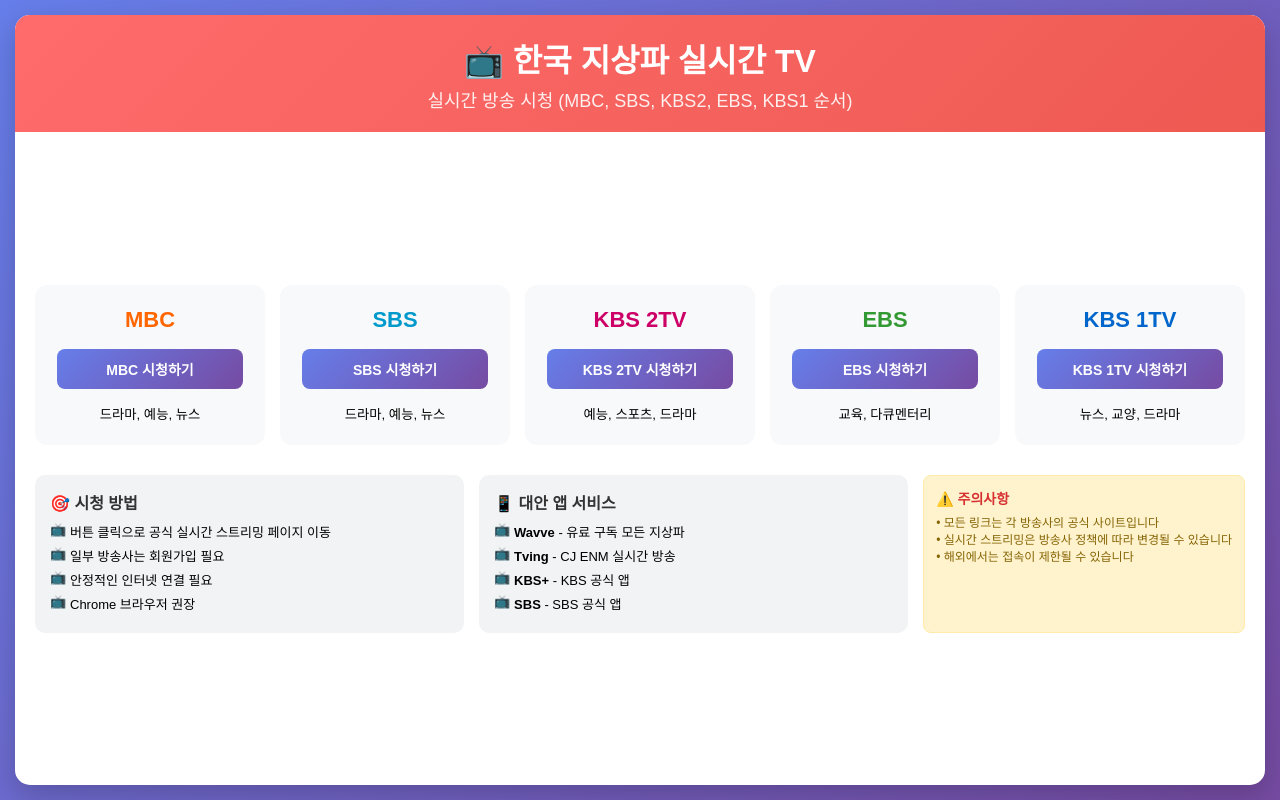
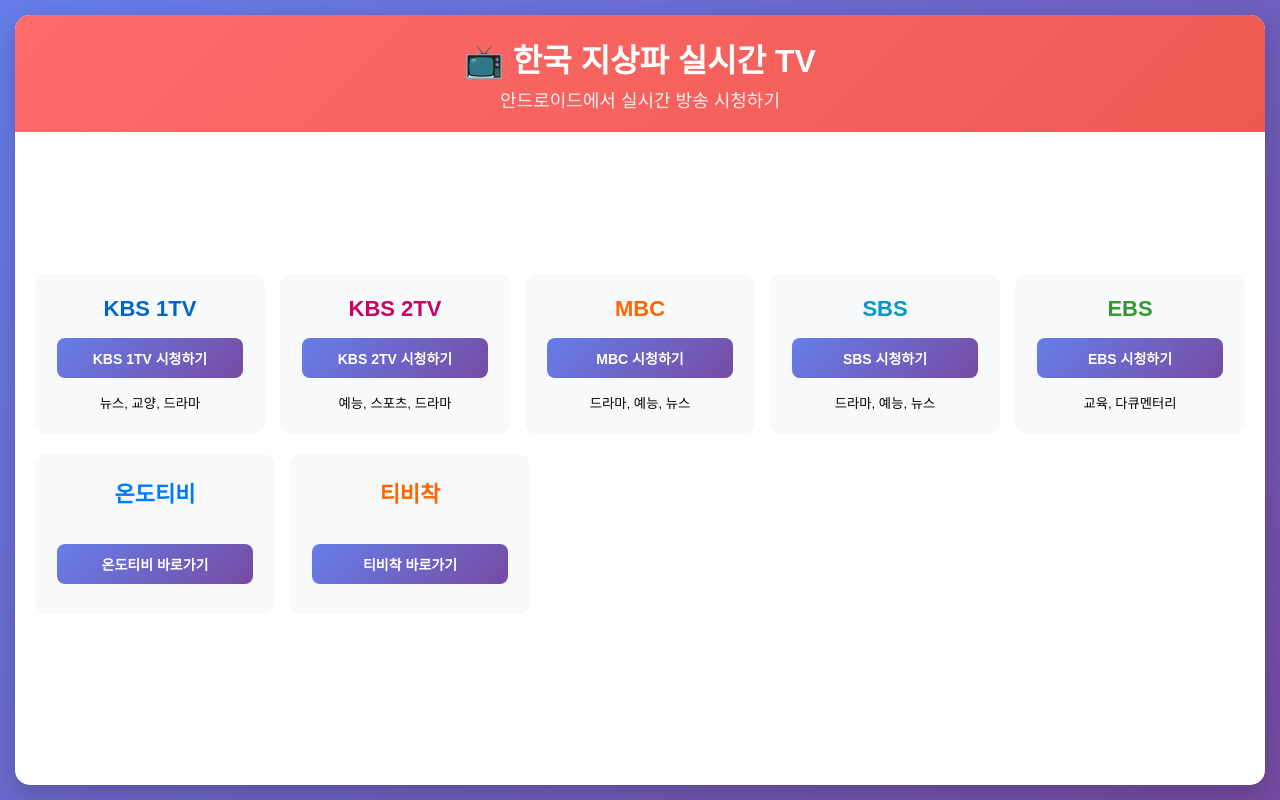
Before and after one commit to seong-geon-choi/rtv, a plain HTML site: page index.html in a window 1280 px wide. Drawn offline with Linux system fonts and the light colour scheme.

Commit message:
concat rtv and streaming

```diff
--- a/index.html
+++ b/index.html
@@ -3,110 +3,273 @@
 <head>
     <meta charset="UTF-8">
     <meta name="viewport" content="width=device-width, initial-scale=1.0">
-    <title>한국 지상파 실시간 TV (커스텀 순서)</title>
+    <title>한국 지상파 실시간 TV</title>
     <style>
-        /* index.html의 스타일 그대로 복사 */
-        * { margin: 0; padding: 0; box-sizing: border-box; }
-        body { font-family: 'Malgun Gothic', sans-serif; background: linear-gradient(135deg, #667eea 0%, #764ba2 100%); height: 100vh; padding: 15px; overflow: hidden; }
-        .container { width: 100%; height: 100%; background: white; border-radius: 15px; box-shadow: 0 10px 30px rgba(0,0,0,0.2); overflow: hidden; display: flex; flex-direction: column; }
-        .header { background: linear-gradient(135deg, #ff6b6b, #ee5a52); color: white; padding: 20px; text-align: center; flex-shrink: 0; }
-        .header h1 { font-size: 32px; margin-bottom: 5px; }
-        .header p { font-size: 18px; opacity: 0.9; }
-        .channels { flex: 1; padding: 20px; display: flex; flex-direction: column; justify-content: center; }
-        .channel-grid { display: flex; justify-content: space-between; gap: 15px; margin-bottom: 20px; }
-        .channel-card { background: #f8f9fa; border-radius: 12px; padding: 20px; text-align: center; transition: all 0.3s ease; border: 2px solid transparent; flex: 1; min-height: 160px; display: flex; flex-direction: column; justify-content: space-between; }
-        .channel-card:hover { transform: translateY(-5px); box-shadow: 0 8px 25px rgba(0,0,0,0.1); border-color: #667eea; }
-        .channel-logo { font-size: 22px; font-weight: bold; margin-bottom: 10px; color: #333; }
+        * {
+            margin: 0;
+            padding: 0;
+            box-sizing: border-box;
+        }
+
+        body {
+            font-family: 'Malgun Gothic', sans-serif;
+            background: linear-gradient(135deg, #667eea 0%, #764ba2 100%);
+            height: 100vh;
+            padding: 15px;
+            overflow: hidden;
+        }
+
+        .container {
+            width: 100%;
+            height: 100%;
+            background: white;
+            border-radius: 15px;
+            box-shadow: 0 10px 30px rgba(0,0,0,0.2);
+            overflow: hidden;
+            display: flex;
+            flex-direction: column;
+        }
+
+        .header {
+            background: linear-gradient(135deg, #ff6b6b, #ee5a52);
+            color: white;
+            padding: 20px;
+            text-align: center;
+            flex-shrink: 0;
+        }
+
+        .header h1 {
+            font-size: 32px;
+            margin-bottom: 5px;
+        }
+
+        .header p {
+            font-size: 18px;
+            opacity: 0.9;
+        }
+
+        .channels {
+            flex: 1;
+            padding: 20px;
+            display: flex;
+            flex-direction: column;
+            justify-content: center;
+        }
+
+        .channel-grid {
+            display: flex;
+            justify-content: flex-start;
+            gap: 15px;
+            margin-bottom: 20px;
+        }
+
+        .channel-card {
+            background: #f8f9fa;
+            border-radius: 12px;
+            padding: 20px;
+            text-align: center;
+            transition: all 0.3s ease;
+            border: 2px solid transparent;
+            flex: 1 1 0;
+            min-width: 200px;
+            min-height: 160px;
+            max-width: 240px;
+            display: flex;
+            flex-direction: column;
+            justify-content: space-between;
+        }
+
+        .channel-card:hover {
+            transform: translateY(-5px);
+            box-shadow: 0 8px 25px rgba(0,0,0,0.1);
+            border-color: #667eea;
+        }
+
+        .channel-logo {
+            font-size: 22px;
+            font-weight: bold;
+            margin-bottom: 10px;
+            color: #333;
+        }
+
         .kbs1 { color: #0066cc; }
         .kbs2 { color: #cc0066; }
         .mbc { color: #ff6600; }
         .sbs { color: #0099cc; }
         .ebs { color: #339933; }
-        .channel-btn { display: inline-block; width: 100%; padding: 10px 15px; background: linear-gradient(135deg, #667eea, #764ba2); color: white; text-decoration: none; border-radius: 8px; font-weight: bold; font-size: 14px; transition: all 0.3s ease; margin-bottom: 8px; }
-        .channel-btn:hover { background: linear-gradient(135deg, #5a6fd8, #6a4190); transform: scale(1.02); }
-        .info-section { background: #f1f3f4; padding: 15px; border-radius: 10px; margin-bottom: 10px; }
-        .info-section h3 { color: #333; margin-bottom: 8px; font-size: 16px; }
-        .info-section ul { list-style: none; padding-left: 0; font-size: 13px; }
-        .info-section li { margin-bottom: 5px; padding-left: 20px; position: relative; }
-        .info-section li:before { content: "📺"; position: absolute; left: 0; }
-        .bottom-info { display: flex; gap: 15px; margin-top: 10px; }
-        .bottom-info .info-section { flex: 1; margin-bottom: 0; }
-        .warning { background: #fff3cd; border: 1px solid #ffeaa7; border-radius: 8px; padding: 12px; color: #856404; font-size: 12px; }
-        .warning h4 { margin-bottom: 5px; color: #d63031; font-size: 14px; }
-        @media (max-width: 1200px) { .channel-grid { flex-wrap: wrap; } .channel-card { flex: 1 1 calc(50% - 10px); min-width: 200px; } }
-        @media (max-width: 800px) { .bottom-info { flex-direction: column; gap: 10px; } .header h1 { font-size: 24px; } .channel-grid { flex-direction: column; gap: 10px; } body { padding: 10px; } }
+
+        .channel-btn {
+            display: inline-block;
+            width: 100%;
+            padding: 10px 15px;
+            background: linear-gradient(135deg, #667eea, #764ba2);
+            color: white;
+            text-decoration: none;
+            border-radius: 8px;
+            font-weight: bold;
+            font-size: 14px;
+            transition: all 0.3s ease;
+            margin-bottom: 8px;
+        }
+
+        .channel-btn:hover {
+            background: linear-gradient(135deg, #5a6fd8, #6a4190);
+            transform: scale(1.02);
+        }
+
+        .info-section {
+            background: #f1f3f4;
+            padding: 15px;
+            border-radius: 10px;
+            margin-bottom: 10px;
+        }
+
+        .info-section h3 {
+            color: #333;
+            margin-bottom: 8px;
+            font-size: 16px;
+        }
+
+        .info-section ul {
+            list-style: none;
+            padding-left: 0;
+            font-size: 13px;
+        }
+
+        .info-section li {
+            margin-bottom: 5px;
+            padding-left: 20px;
+            position: relative;
+        }
+
+        .info-section li:before {
+            content: "📺";
+            position: absolute;
+            left: 0;
+        }
+
+        .bottom-info {
+            display: flex;
+            gap: 15px;
+            margin-top: 10px;
+        }
+
+        .bottom-info .info-section {
+            flex: 1;
+            margin-bottom: 0;
+        }
+
+        .warning {
+            background: #fff3cd;
+            border: 1px solid #ffeaa7;
+            border-radius: 8px;
+            padding: 12px;
+            color: #856404;
+            font-size: 12px;
+        }
+
+        .warning h4 {
+            margin-bottom: 5px;
+            color: #d63031;
+            font-size: 14px;
+        }
+
+        @media (max-width: 1200px) {
+            .channel-grid {
+                flex-wrap: wrap;
+            }
+
+            .channel-card {
+                flex: 1 1 calc(50% - 10px);
+                min-width: 200px;
+            }
+        }
+
+        @media (max-width: 800px) {
+            .bottom-info {
+                flex-direction: column;
+                gap: 10px;
+            }
+
+            .header h1 {
+                font-size: 24px;
+            }
+
+            .channel-grid {
+                flex-direction: column;
+                gap: 10px;
+            }
+
+            body {
+                padding: 10px;
+            }
+        }
     </style>
 </head>
 <body>
     <div class="container">
         <div class="header">
             <h1>📺 한국 지상파 실시간 TV</h1>
-            <p>실시간 방송 시청 (MBC, SBS, KBS2, EBS, KBS1 순서)</p>
+            <p>안드로이드에서 실시간 방송 시청하기</p>
         </div>
+
         <div class="channels">
             <div class="channel-grid">
                 <div class="channel-card">
-                    <div class="channel-logo mbc">MBC</div>
+                    <div class="channel-logo kbs1"><img src="https://onair.kbs.co.kr/favicon.ico" alt="KBS1 파비콘" style="width:20px;height:20px;vertical-align:middle;margin-right:6px;" onerror="this.style.display='none'">KBS 1TV</div>
+                    <a href="https://onair.kbs.co.kr/" class="channel-btn" target="_blank">KBS 1TV 시청하기</a>
+                    <small>뉴스, 교양, 드라마</small>
+                </div>
+                <div class="channel-card">
+                    <div class="channel-logo kbs2"><img src="https://onair.kbs.co.kr/favicon.ico" alt="KBS2 파비콘" style="width:20px;height:20px;vertical-align:middle;margin-right:6px;" onerror="this.style.display='none'">KBS 2TV</div>
+                    <a href="https://onair.kbs.co.kr/index.html?sname=onair&stype=live&ch_code=12" class="channel-btn" target="_blank">KBS 2TV 시청하기</a>
+                    <small>예능, 스포츠, 드라마</small>
+                </div>
+                <div class="channel-card">
+                    <div class="channel-logo mbc"><img src="https://onair.imbc.com/favicon.ico" alt="MBC 파비콘" style="width:20px;height:20px;vertical-align:middle;margin-right:6px;" onerror="this.style.display='none'">MBC</div>
                     <a href="https://onair.imbc.com/" class="channel-btn" target="_blank">MBC 시청하기</a>
                     <small>드라마, 예능, 뉴스</small>
                 </div>
                 <div class="channel-card">
-                    <div class="channel-logo sbs">SBS</div>
+                    <div class="channel-logo sbs"><img src="https://www.sbs.co.kr/favicon.ico" alt="SBS 파비콘" style="width:20px;height:20px;vertical-align:middle;margin-right:6px;" onerror="this.style.display='none'">SBS</div>
                     <a href="https://www.sbs.co.kr/live" class="channel-btn" target="_blank">SBS 시청하기</a>
                     <small>드라마, 예능, 뉴스</small>
                 </div>
                 <div class="channel-card">
-                    <div class="channel-logo kbs2">KBS 2TV</div>
-                    <a href="https://onair.kbs.co.kr/index.html?sname=onair&stype=live&ch_code=12" class="channel-btn" target="_blank">KBS 2TV 시청하기</a>
-                    <small>예능, 스포츠, 드라마</small>
-                </div>
-                <div class="channel-card">
-                    <div class="channel-logo ebs">EBS</div>
+                    <div class="channel-logo ebs"><img src="https://www.ebs.co.kr/favicon.ico" alt="EBS 파비콘" style="width:20px;height:20px;vertical-align:middle;margin-right:6px;" onerror="this.style.display='none'">EBS</div>
                     <a href="https://www.ebs.co.kr/onair?channelCodeString=tv" class="channel-btn" target="_blank">EBS 시청하기</a>
                     <small>교육, 다큐멘터리</small>
                 </div>
+            </div>
+            <div class="channel-grid">
                 <div class="channel-card">
-                    <div class="channel-logo kbs1">KBS 1TV</div>
-                    <a href="https://onair.kbs.co.kr/" class="channel-btn" target="_blank">KBS 1TV 시청하기</a>
-                    <small>뉴스, 교양, 드라마</small>
+                    <div class="channel-logo" style="color:#007aff;"><img src="https://01.ondotv.com/favicon.ico" alt="온도티비 파비콘" style="width:20px;height:20px;vertical-align:middle;margin-right:6px;" onerror="this.style.display='none'">온도티비</div>
+                    <a href="https://01.ondotv.com/" class="channel-btn" target="_blank">온도티비 바로가기</a>
+                </div>
+                <div class="channel-card">
+                    <div class="channel-logo" style="color:#ff6600;"><img src="https://tvchak153.com/favicon.ico" alt="티비착 파비콘" style="width:20px;height:20px;vertical-align:middle;margin-right:6px;" onerror="this.style.display='none'">티비착</div>
+                    <a href="https://tvchak153.com/" class="channel-btn" target="_blank">티비착 바로가기</a>
+                    <img src="https://tvchak153.com/favicon.ico" alt="티비착 파비콘" style="width:32px;height:32px;margin:0 auto;display:block;" onerror="this.style.display='none'">
                 </div>
             </div>
+
             <div class="bottom-info">
-                <div class="info-section">
-                    <h3>🎯 시청 방법</h3>
-                    <ul>
-                        <li>버튼 클릭으로 공식 실시간 스트리밍 페이지 이동</li>
-                        <li>일부 방송사는 회원가입 필요</li>
-                        <li>안정적인 인터넷 연결 필요</li>
-                        <li>Chrome 브라우저 권장</li>
-                    </ul>
-                </div>
-                <div class="info-section">
-                    <h3>📱 대안 앱 서비스</h3>
-                    <ul>
-                        <li><strong>Wavve</strong> - 유료 구독 모든 지상파</li>
-                        <li><strong>Tving</strong> - CJ ENM 실시간 방송</li>
-                        <li><strong>KBS+</strong> - KBS 공식 앱</li>
-                        <li><strong>SBS</strong> - SBS 공식 앱</li>
-                    </ul>
-                </div>
-                <div class="warning">
-                    <h4>⚠️ 주의사항</h4>
-                    <p>• 모든 링크는 각 방송사의 공식 사이트입니다<br>• 실시간 스트리밍은 방송사 정책에 따라 변경될 수 있습니다<br>• 해외에서는 접속이 제한될 수 있습니다</p>
-                </div>
             </div>
         </div>
     </div>
+
     <script>
         // 페이지 로드 시 환영 메시지
         window.addEventListener('load', function() {
-            console.log('한국 지상파 실시간 TV (커스텀 순서) 페이지가 로드되었습니다!');
+            console.log('한국 지상파 실시간 TV 페이지가 로드되었습니다!');
         });
+
         // 터치 피드백 효과
         document.querySelectorAll('.channel-btn').forEach(btn => {
             btn.addEventListener('touchstart', function() {
                 this.style.transform = 'scale(0.98)';
             });
+
             btn.addEventListener('touchend', function() {
                 this.style.transform = 'scale(1.02)';
             });
```
Also changed, not shown: 1.html (+25 -52 lines).
